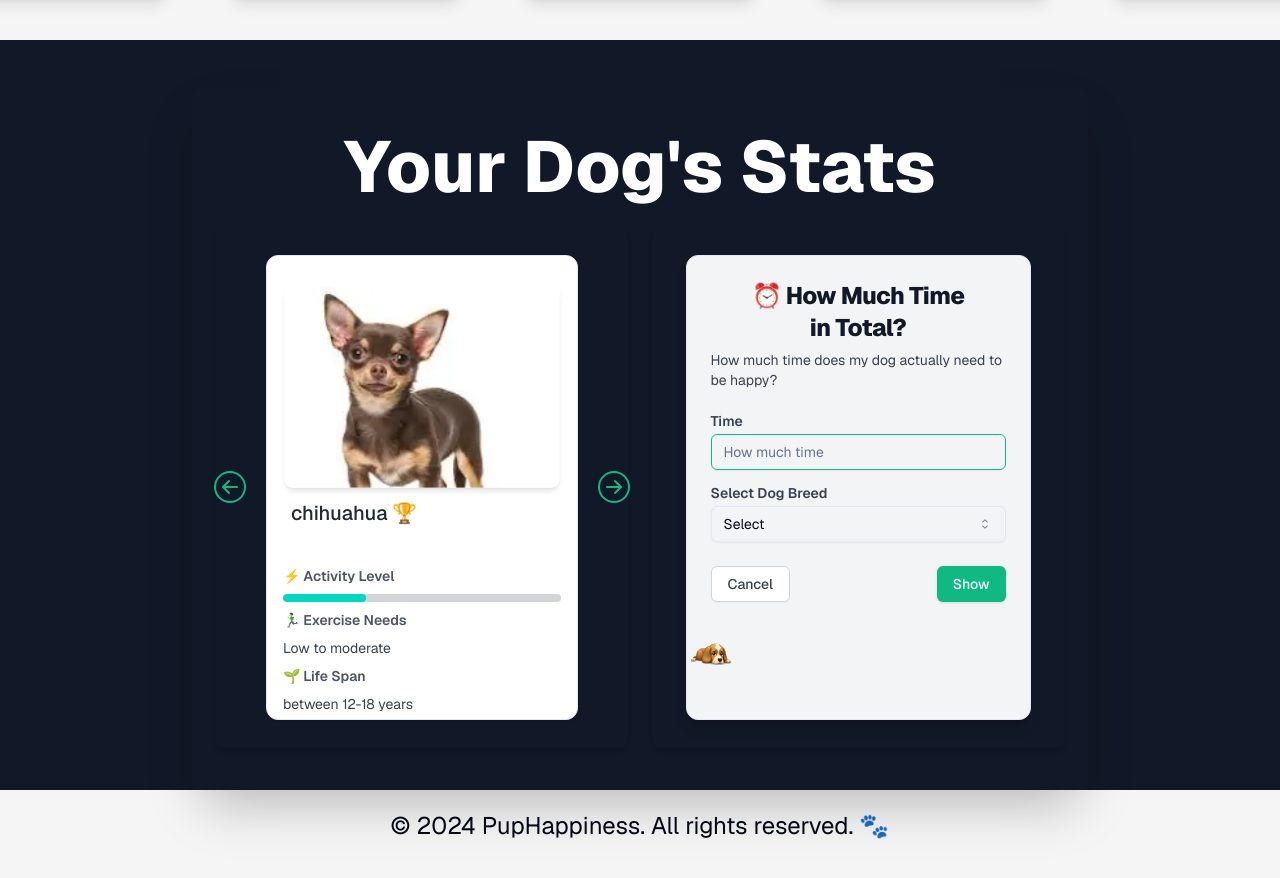
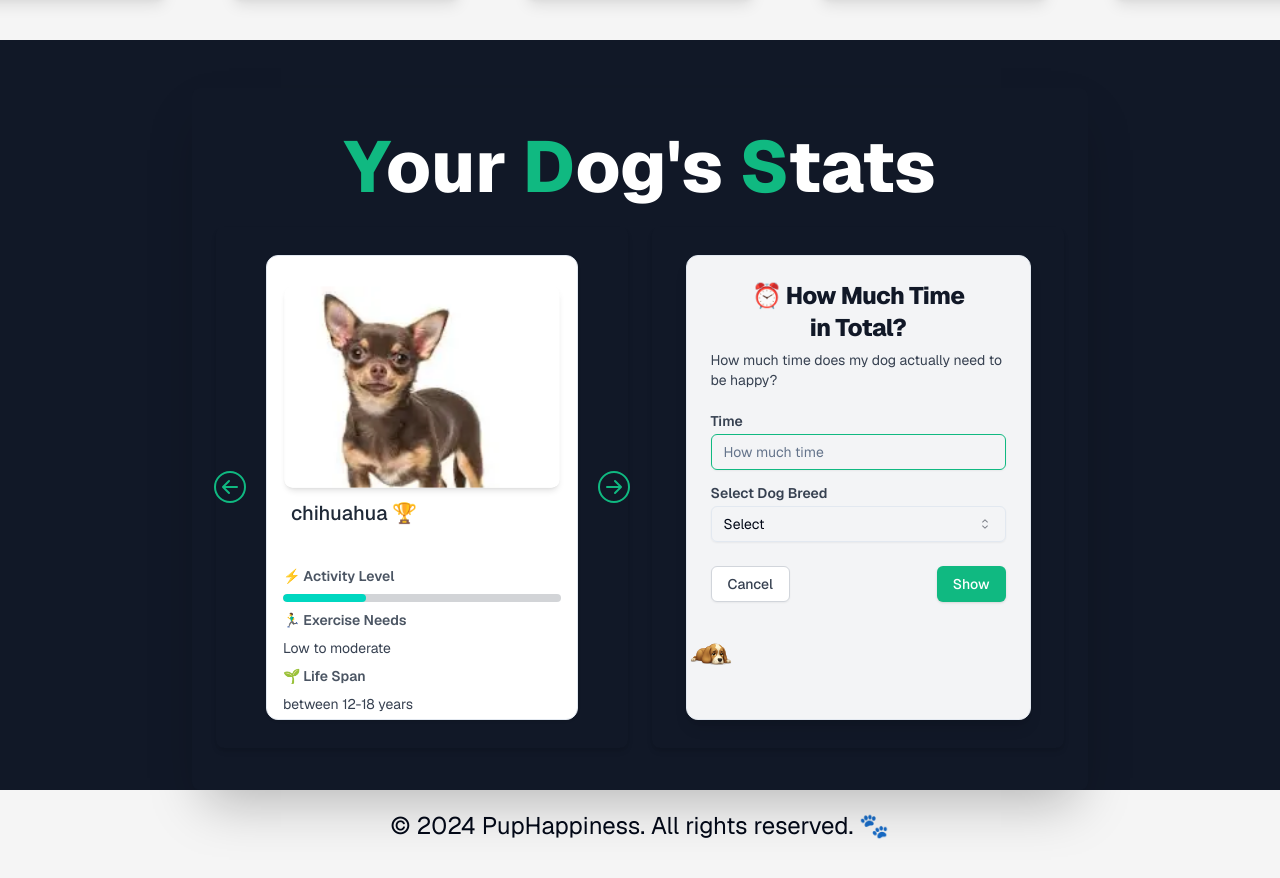
Before and after one commit to Giorgiod91/IsMyDogHappy, a Next.js app: page / in a window 1280 px wide. Shown: the part 1260-2138 px from the top of the page. Built offline with nearby package versions, Linux system fonts and the light colour scheme.

Commit message:
made better styling oof the h2 to fit rest of the app

```diff
--- a/src/app/components/StateContainer.tsx
+++ b/src/app/components/StateContainer.tsx
@@ -12,7 +12,9 @@ function StateContainer({ susge, susge2 }: { susge: string; susge2: string }) {
       className="relative mx-auto mt-12 flex max-w-4xl flex-col items-center justify-center rounded-lg bg-gray-900 p-6 shadow-2xl"
     >
       <h2 className="mb-6 text-4xl font-extrabold text-white md:text-7xl">
-        Your Dog's Stats
+        <span className="text-[#10B981]">Y</span>
+        our <span className="text-[#10B981]">D</span>og's{" "}
+        <span className="text-[#10B981]">S</span>tats
       </h2>
       <div className="flex w-full flex-col gap-6 overflow-x-scroll md:grid md:flex-none md:grid-cols-2 md:overflow-visible">
         <div className="flex flex-col items-center justify-center rounded-lg p-6 shadow-md">
```
